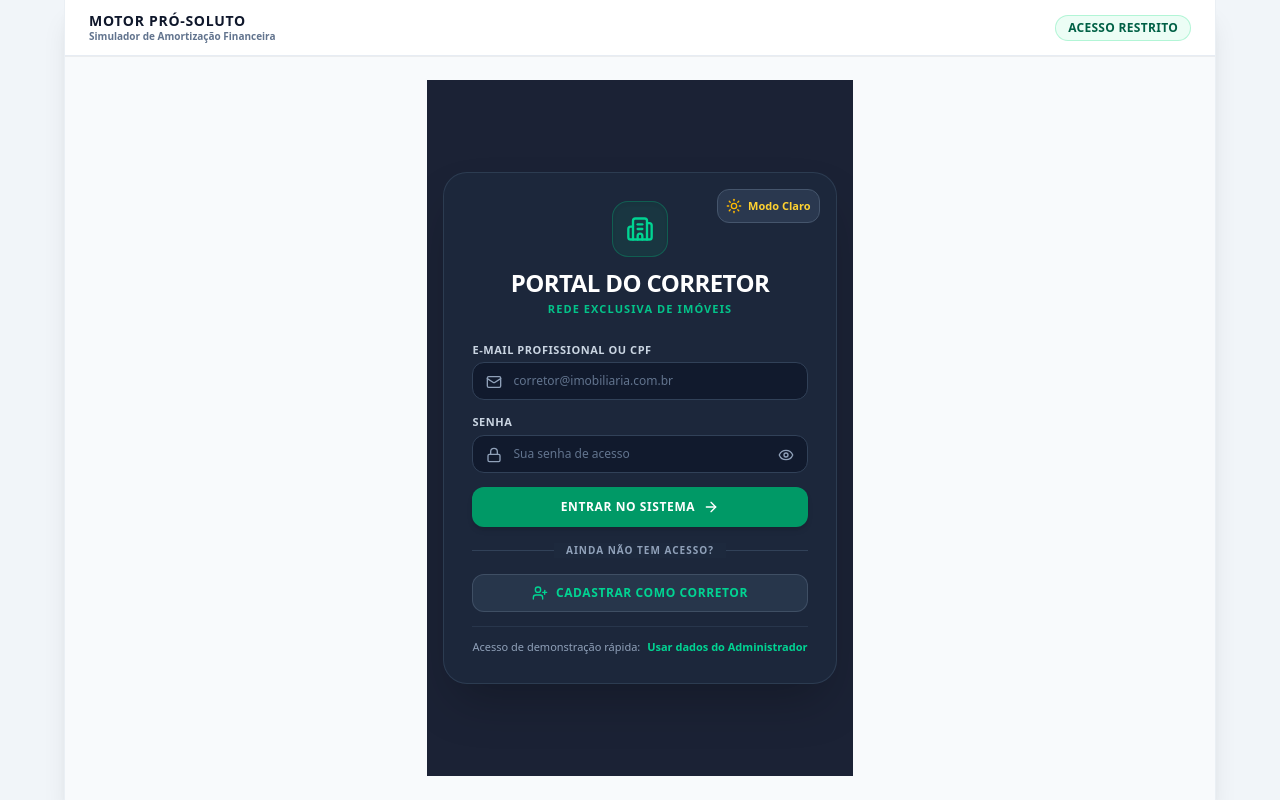
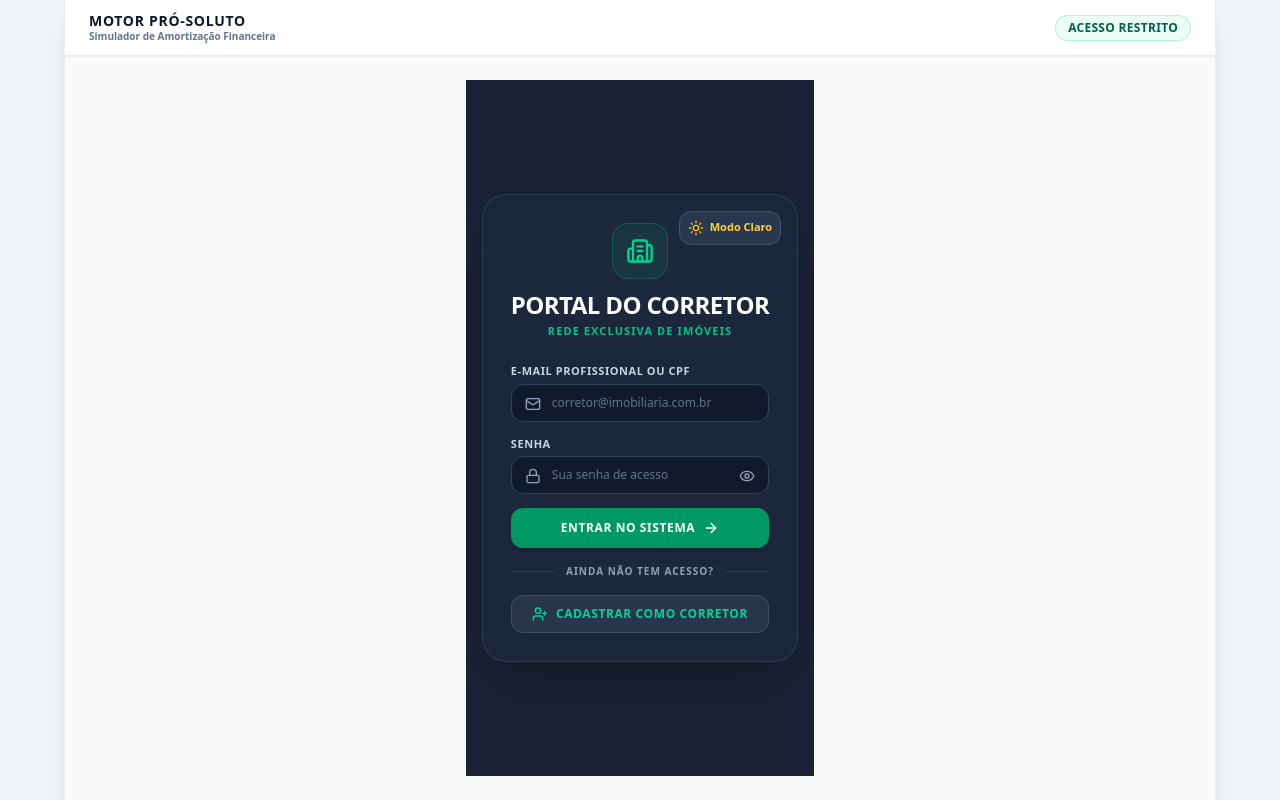
Before and after one commit to calazansvendas-pixel/ProSolutoDireto, a React (Vite) app: page / in a window 1280 px wide. Built offline with nearby package versions, Linux system fonts and the light colour scheme.

Commit message:
Update AuthTab.tsx

```diff
--- a/src/components/AuthTab.tsx
+++ b/src/components/AuthTab.tsx
@@ -452,24 +452,7 @@ export const AuthTab: React.FC<AuthTabProps> = ({
                 <span>Cadastrar como Corretor</span>
               </button>
 
-              {/* ADMIN QUICK TEST ACCORDION */}
-              <div className={`pt-3 border-t text-center ${isDark ? 'border-slate-700/60' : 'border-slate-200'}`}>
-                <p className={`text-[11px] ${isDark ? 'text-slate-400' : 'text-slate-500'}`}>
-                  Acesso de demonstração rápida:{' '}
-                  <button
-                    type="button"
-                    onClick={() => {
-                      setLoginEmail('carlos.admin@morar.com.br');
-                      setLoginPassword('admin123');
-                    }}
-                    className={`font-bold hover:underline ml-1 cursor-pointer ${
-                      isDark ? 'text-emerald-400' : 'text-emerald-700'
-                    }`}
-                  >
-                    Usar dados do Administrador
-                  </button>
-                </p>
-              </div>
+
             </form>
           )}
 
```
